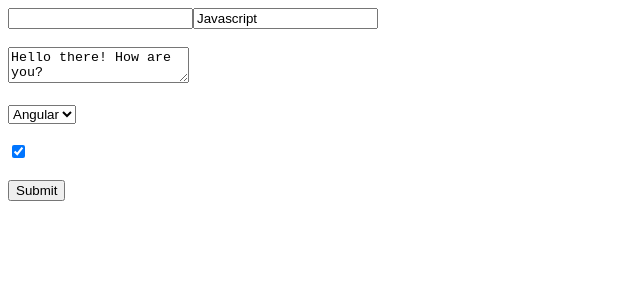
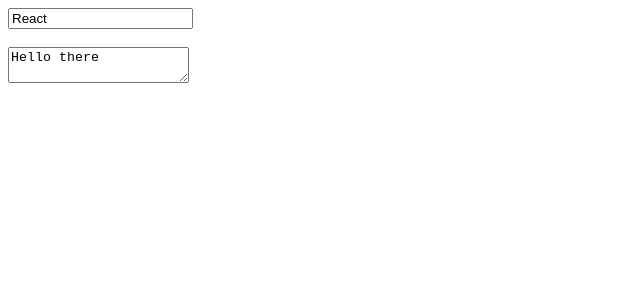
Before and after one commit to jahid01754/react_lws, a React (Vite) app: page / in a window 1280 px wide. Shown: the top 300 px of the page, without its empty margins (0-640 px from the left). Built offline with nearby package versions, Linux system fonts and the light colour scheme.

Commit message:
practise

```diff
--- a/package.json
+++ b/package.json
@@ -18,10 +18,13 @@
     "@types/react": "^19.2.5",
     "@types/react-dom": "^19.2.3",
     "@vitejs/plugin-react": "^5.1.1",
+    "autoprefixer": "^10.4.22",
     "eslint": "^9.39.1",
     "eslint-plugin-react-hooks": "^7.0.1",
     "eslint-plugin-react-refresh": "^0.4.24",
     "globals": "^16.5.0",
+    "postcss": "^8.5.6",
+    "tailwindcss": "^4.1.17",
     "vite": "^7.2.6"
   }
 }
--- a/src/App.jsx
+++ b/src/App.jsx
@@ -1,6 +1,7 @@
 import Clock from "./components/Clock";
 import ClockList from "./components/ClockList";
 import Form from "./components/Form";
+import FormPractise from "./components/FormPractise";
 
 function App() {
   // const quantities = [1, 2, 3];
@@ -8,7 +9,8 @@
     <>
       {/* <Clock /> */}
       {/* <ClockList quantity={quantities} /> */}
-      <Form />
+      {/* <Form /> */}
+      <FormPractise />
     </>
   );
 }
--- a/src/components/Form.jsx
+++ b/src/components/Form.jsx
@@ -60,7 +60,7 @@
 
             <textarea
               name="textArea"
-              type="text"
+              type="textarea"
               value={text}
               onChange={this.handleChange}
             ></textarea>
--- /dev/null
+++ b/src/components/FormPractise.jsx
@@ -0,0 +1,56 @@
+import React from "react";
+
+class FormPractise extends React.Component {
+  state = {
+    title: "React",
+    text: "Hello there",
+  };
+
+  handleClick = (e) => {
+    // this.setState({
+    //   title: e.target.value,
+    // });
+
+    if (e.target.type === "text") {
+      this.setState({
+        title: e.target.value,
+      });
+    } else if (e.target.type === "textarea") {
+      this.setState({
+        text: e.target.value,
+      });
+    } else {
+      console.log("Nothing here");
+    }
+  };
+  render() {
+    const { title, text } = this.state;
+    console.log(title, text);
+    return (
+      <>
+        <div>
+          <form>
+            <input
+              name={title}
+              type="text"
+              value={title}
+              onChange={this.handleClick}
+            ></input>
+
+            <br></br>
+            <br></br>
+
+            <textarea
+              name="text"
+              type="textarea"
+              value={text}
+              onChange={this.handleClick}
+            ></textarea>
+          </form>
+        </div>
+      </>
+    );
+  }
+}
+
+export default FormPractise;
```
Also changed, not shown: 1 other file (tests, documents, lock files or other folders).
